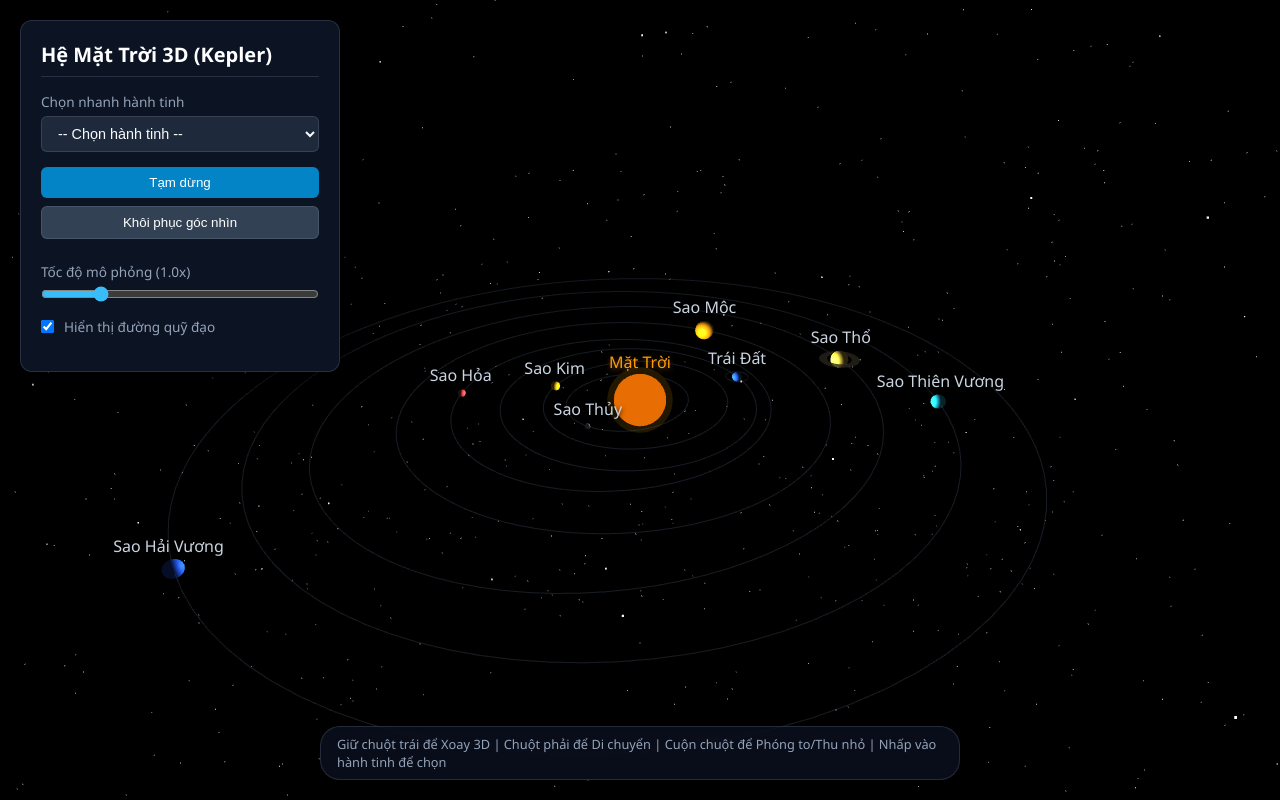
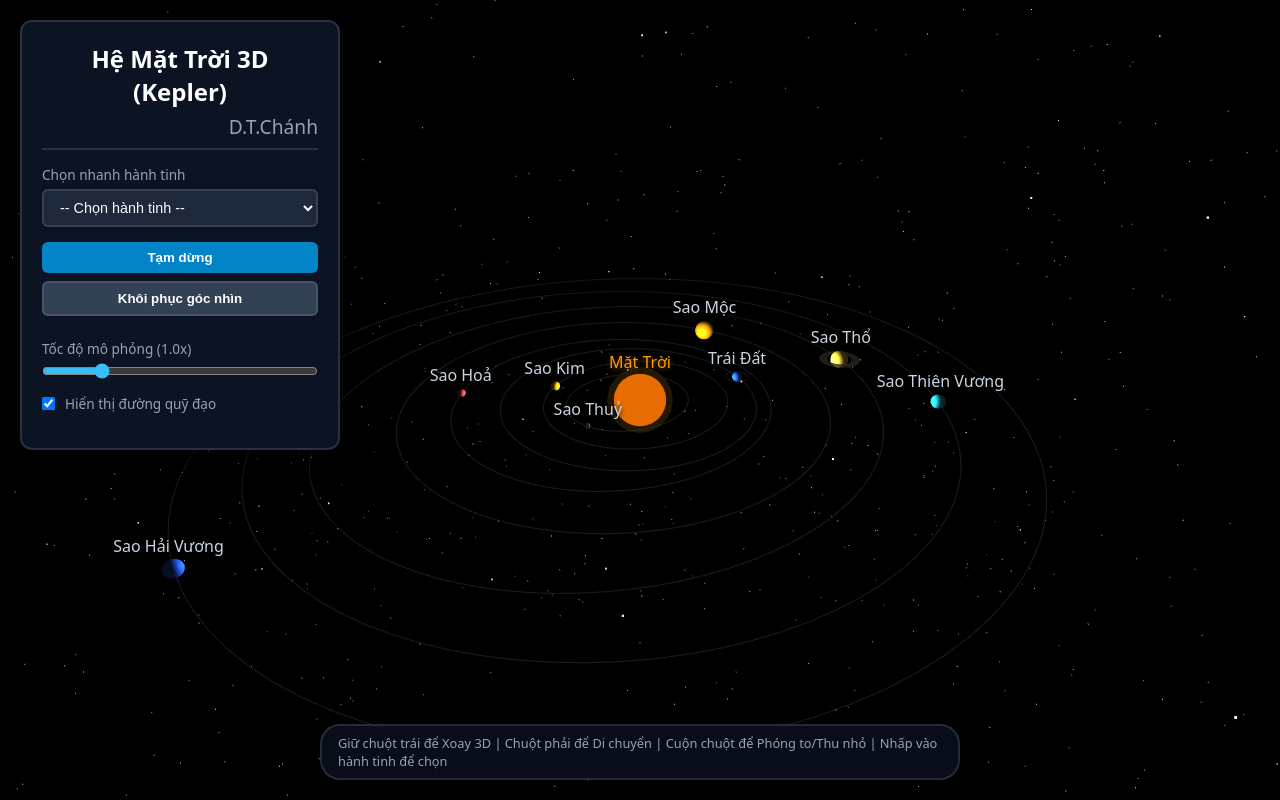
Before and after one commit to tanchanh/he-mat-troi-3d, a plain HTML site: page index.html in a window 1280 px wide. Shown: the top 800 px of the page. Drawn offline with nearby package versions, Linux system fonts and the light colour scheme; animation ran at ten frames a second.

Commit message:
Update index.html

```diff
--- a/index.html
+++ b/index.html
@@ -1,6 +1,5 @@
 <!DOCTYPE html>
 <html lang="vi">
-
 <head>
     <meta charset="UTF-8">
     <meta name="viewport" content="width=device-width, initial-scale=1.0">
@@ -22,7 +21,7 @@
         }
 
         body {
-            font-family: 'Segoe UI', Roboto, Helvetica, Arial, sans-serif;
+            font-family: system-ui, -apple-system, BlinkMacSystemFont, "Segoe UI", Roboto, "Helvetica Neue", Arial, sans-serif;
             background-color: var(--bg-color);
             color: var(--text-color);
             overflow: hidden;
@@ -80,7 +79,7 @@
             left: 20px;
             width: 320px;
             background: var(--panel-bg);
-            border: 1px solid var(--border-color);
+            border: 2px solid var(--border-color);
             border-radius: 12px;
             padding: 20px;
             pointer-events: auto;
@@ -94,7 +93,7 @@
             right: 20px;
             width: 340px;
             background: var(--panel-bg);
-            border: 1px solid var(--border-color);
+            border: 2px solid var(--border-color);
             border-radius: 12px;
             padding: 20px;
             pointer-events: auto;
@@ -111,14 +110,32 @@
         }
 
         h1 {
-            font-size: 1.25rem;
+            font-size: 1.5rem;
+            font-weight: bold;
+            margin-bottom: 5px;
+            color: #fff;
+            text-align: center;
+        }
+
+        /* Tên tác giả dưới tiêu đề h1 */
+        .author {
+            font-style: normal;
+            font-size: 1.2rem;
+            text-align: right;
+            color: #94a3b8;
             margin-bottom: 15px;
-            color: #fff;
-            border-bottom: 1px solid var(--border-color);
+            border-bottom: 2px solid var(--border-color);
             padding-bottom: 8px;
-            display: flex;
-            align-items: center;
-            justify-content: space-between;
+        }
+
+        h2 {
+            font-size: 1.3rem;
+            font-weight: bold;
+        }
+
+        h3 {
+            font-size: 1.2rem;
+            font-weight: bold;
         }
 
         .control-group {
@@ -137,7 +154,7 @@
             padding: 8px 12px;
             background-color: #1e293b;
             color: var(--text-color);
-            border: 1px solid var(--border-color);
+            border: 2px solid var(--border-color);
             border-radius: 6px;
             cursor: pointer;
             outline: none;
@@ -167,7 +184,7 @@
             padding: 8px 16px;
             border-radius: 6px;
             cursor: pointer;
-            font-weight: 500;
+            font-weight: bold;
             transition: background 0.2s;
             width: 100%;
             margin-bottom: 8px;
@@ -179,7 +196,7 @@
 
         button.secondary {
             background-color: #334155;
-            border: 1px solid var(--border-color);
+            border: 2px solid var(--border-color);
         }
 
         button.secondary:hover {
@@ -190,7 +207,7 @@
             font-size: 1.4rem;
             color: var(--accent-color);
             margin-bottom: 10px;
-            font-weight: 600;
+            font-weight: bold;
         }
 
         .info-row {
@@ -198,7 +215,7 @@
             justify-content: space-between;
             margin-bottom: 8px;
             font-size: 0.9rem;
-            border-bottom: 1px dotted rgba(255, 255, 255, 0.1);
+            border-bottom: 1px dotted rgba(255,255,255,0.1);
             padding-bottom: 4px;
         }
 
@@ -223,7 +240,6 @@
             margin-bottom: 0;
             padding: 0 5px;
         }
-
         .close-btn:hover {
             color: #fff;
         }
@@ -238,12 +254,11 @@
             font-size: 0.8rem;
             pointer-events: none;
             color: #94a3b8;
-            border: 1px solid var(--border-color);
+            border: 2px solid var(--border-color);
             backdrop-filter: blur(4px);
         }
     </style>
 </head>
-
 <body>
 
     <div id="container3d"></div>
@@ -254,6 +269,7 @@
     <!-- Panel Điều khiển -->
     <div id="control-panel" class="overlay">
         <h1>Hệ Mặt Trời 3D (Kepler)</h1>
+        <div class="author">D.T.Chánh</div>
 
         <div class="control-group">
             <label for="planet-select">Chọn nhanh hành tinh</label>
@@ -282,7 +298,7 @@
 
     <!-- Panel Thông tin hành tinh -->
     <div id="info-panel" class="overlay">
-        <h1>
+        <h1 style="text-align: left; font-size: 1.25rem; border-bottom: 2px solid var(--border-color); padding-bottom: 8px; margin-bottom: 15px;">
             <span>Thông tin chi tiết</span>
             <button class="close-btn" id="btn-close-info">&times;</button>
         </h1>
@@ -304,8 +320,7 @@
     </div>
 
     <div id="instructions" class="overlay">
-        Giữ chuột trái để Xoay 3D | Chuột phải để Di chuyển | Cuộn chuột để Phóng to/Thu nhỏ | Nhấp vào hành tinh để
-        chọn
+        Giữ chuột trái để Xoay 3D | Chuột phải để Di chuyển | Cuộn chuột để Phóng to/Thu nhỏ | Nhấp vào hành tinh để chọn
     </div>
 
     <!-- Nhúng thư viện Three.js và OrbitControls điều hướng -->
@@ -346,10 +361,10 @@
         const starsCount = 2000;
         const starPositions = new Float32Array(starsCount * 3);
 
-        for (let i = 0; i < starsCount * 3; i += 3) {
+        for(let i = 0; i < starsCount * 3; i += 3) {
             starPositions[i] = (Math.random() - 0.5) * 1200;
-            starPositions[i + 1] = (Math.random() - 0.5) * 1200;
-            starPositions[i + 2] = (Math.random() - 0.5) * 1200;
+            starPositions[i+1] = (Math.random() - 0.5) * 1200;
+            starPositions[i+2] = (Math.random() - 0.5) * 1200;
         }
 
         starsGeometry.setAttribute('position', new THREE.BufferAttribute(starPositions, 3));
@@ -375,10 +390,9 @@
             return div;
         }
 
-        // --- THUẬT TOÁN GIẢI PHƯƠNG TRÌNH KEPLER SỐ TRỊ (Newton-Raphson) ---
-        // Giải phương trình: M = E - e * sin(E) để tìm dị thường lập tâm E từ dị thường trung bình M
+        // --- THUẬT TOÁN GIẢI PHƯƠNG TRÌNH KEPLER SỐ TRÌ (Newton-Raphson) ---
         function solveKepler(M, e) {
-            let E = M; // Dự đoán ban đầu
+            let E = M;
             const tolerance = 0.000001;
             for (let i = 0; i < 100; i++) {
                 const deltaE = (M - (E - e * Math.sin(E))) / (1 - e * Math.cos(E));
@@ -398,18 +412,17 @@
             info: "Ngôi sao ở trung tâm Hệ Mặt Trời, chiếm khoảng 99.86% khối lượng của toàn hệ thống và tỏa nguồn năng lượng lớn nuôi dưỡng Trái Đất."
         };
 
-        // distance = bán trục lớn (a). eccentricity = độ lệch tâm (e)
         const planetsData = [
             {
                 id: "mercury",
-                name: "Sao Thủy (Mercury)",
-                displayName: "Sao Thủy",
+                name: "Sao Thuỷ (Mercury)",
+                displayName: "Sao Thuỷ",
                 color: 0x94a3b8,
                 radius: 1.2,
-                distance: 28,     // Bán trục lớn a
-                eccentricity: 0.21, // Độ lệch tâm e (Sao Thủy lệch nhiều nhất)
-                speed: 0.03,        // Tần số chuyển động trung bình n
-                meanAnomaly: Math.random() * Math.PI * 2, // M
+                distance: 28,
+                eccentricity: 0.21,
+                speed: 0.03,
+                meanAnomaly: Math.random() * Math.PI * 2,
                 inclination: 0.05,
                 period: "88 ngày",
                 physDistance: "0.39 AU",
@@ -423,7 +436,7 @@
                 color: "#eab308",
                 radius: 2.2,
                 distance: 42,
-                eccentricity: 0.05, // Thực tế rất tròn, chỉnh 0.05 để có chút elip trực quan
+                eccentricity: 0.05,
                 speed: 0.015,
                 meanAnomaly: Math.random() * Math.PI * 2,
                 inclination: 0.03,
@@ -439,7 +452,7 @@
                 color: 0x2563eb,
                 radius: 2.4,
                 distance: 58,
-                eccentricity: 0.09, // Lệch tâm nhẹ
+                eccentricity: 0.09,
                 speed: 0.01,
                 meanAnomaly: Math.random() * Math.PI * 2,
                 inclination: 0,
@@ -450,19 +463,19 @@
             },
             {
                 id: "mars",
-                name: "Sao Hỏa (Mars)",
-                displayName: "Sao Hỏa",
+                name: "Sao Hoả (Mars)",
+                displayName: "Sao Hoả",
                 color: 0xef4444,
                 radius: 1.8,
                 distance: 72,
-                eccentricity: 0.18, // Lệch tâm rõ rệt
+                eccentricity: 0.18,
                 speed: 0.008,
                 meanAnomaly: Math.random() * Math.PI * 2,
                 inclination: 0.02,
                 period: "687 ngày",
                 physDistance: "1.52 AU",
                 diameter: "6,779 km",
-                info: "Hành tinh Đỏ giàu oxit sắt. Quỹ đạo hình elip dẹt rõ rệt khiến thời tiết và áp suất bầu khí quyển trên Sao Hỏa biến đổi cực kỳ gay gắt giữa các mùa."
+                info: "Hành tinh Đỏ giàu oxit sắt. Quỹ đạo hình elip dẹt rõ rệt khiến thời tiết và áp suất bầu khí quyển trên Sao Hoả biến đổi cực kỳ gay gắt giữa các mùa."
             },
             {
                 id: "jupiter",
@@ -533,7 +546,7 @@
 
         // --- KHỞI TẠO ĐỐI TƯỢNG 3D ---
 
-        // 1. Khởi tạo Mặt Trời (Đặt cố định tại gốc tọa độ 0,0,0 - Tiêu điểm chung của các elip)
+        // 1. Khởi tạo Mặt Trời
         const sunGeometry = new THREE.SphereGeometry(sunData.radius, 32, 32);
         const sunMaterial = new THREE.MeshBasicMaterial({ color: sunData.color });
         const sunMesh = new THREE.Mesh(sunGeometry, sunMaterial);
@@ -562,7 +575,7 @@
 
             // Bán trục nhỏ (b) của elip: b = a * sqrt(1 - e^2)
             const b = planet.distance * Math.sqrt(1 - planet.eccentricity ** 2);
-            // Khoảng cách dịch tâm (c): c = a * e (Khoảng cách từ tâm elip đến tiêu điểm chứa Mặt Trời)
+            // Khoảng cách dịch tâm (c): c = a * e
             const c = planet.distance * planet.eccentricity;
 
             // Vẽ quỹ đạo elip lệch tâm
@@ -570,7 +583,6 @@
             const points = [];
             for (let i = 0; i <= 100; i++) {
                 const theta = (i / 100) * Math.PI * 2;
-                // Dịch tâm elip sang trái một khoảng là c để tiêu điểm trùng khớp với vị trí Mặt Trời (0,0,0)
                 points.push(new THREE.Vector3(planet.distance * Math.cos(theta) - c, 0, b * Math.sin(theta)));
             }
             orbitPath.setFromPoints(points);
@@ -663,7 +675,7 @@
             planetSelect.appendChild(option);
         });
 
-        // --- XỬ LÝ RAYCASTER ĐỂ CLICK CHUỘT ---
+        // --- XỬ LÝ RAYCASTER ĐỂ CLICK CHUỘT CHỌN HÀNH TINH ---
         const raycaster = new THREE.Raycaster();
         const mouse = new THREE.Vector2();
 
@@ -813,25 +825,24 @@
         function animate() {
             requestAnimationFrame(animate);
 
-            // Cập nhật nhãn Mặt Trời
+            // Cập nhật nhãn Mặt Trời (giảm lệch đứng)
             updateLabelPosition(sunMesh, sunData.labelEl, sunData.radius + 2.0);
 
             // Cập nhật vị trí các hành tinh theo ĐỘNG LỰC HỌC KEPLER
             planetsData.forEach(planet => {
                 if (isRunning) {
-                    // Dị thường trung bình (Mean Anomaly) tăng tuyến tính đều theo thời gian
                     planet.meanAnomaly += planet.speed * speedMultiplier * 0.5;
                     planet.mesh.rotation.y += 0.01;
                 }
 
-                // Giải phương trình Kepler: Giải để tìm Dị thường lập tâm (Eccentric Anomaly - E)
+                // Giải phương trình Kepler tìm E
                 const E = solveKepler(planet.meanAnomaly, planet.eccentricity);
 
-                // Tính tọa độ cục bộ trên mặt phẳng Elip dựa theo E
+                // Tọa độ elip gốc
                 const xLocal = planet.distance * Math.cos(E);
                 const zLocal = planet.semiMinorAxis * Math.sin(E);
 
-                // Chuyển về tọa độ quỹ đạo thực tế có Mặt Trời làm tiêu điểm (Dịch tâm elip một khoảng là focusShift)
+                // Chuyển dịch tâm về tiêu điểm Mặt Trời (0,0,0)
                 planet.mesh.position.x = xLocal - planet.focusShift;
                 planet.mesh.position.z = zLocal;
 
@@ -873,5 +884,4 @@
         animate();
     </script>
 </body>
-
 </html>
```
